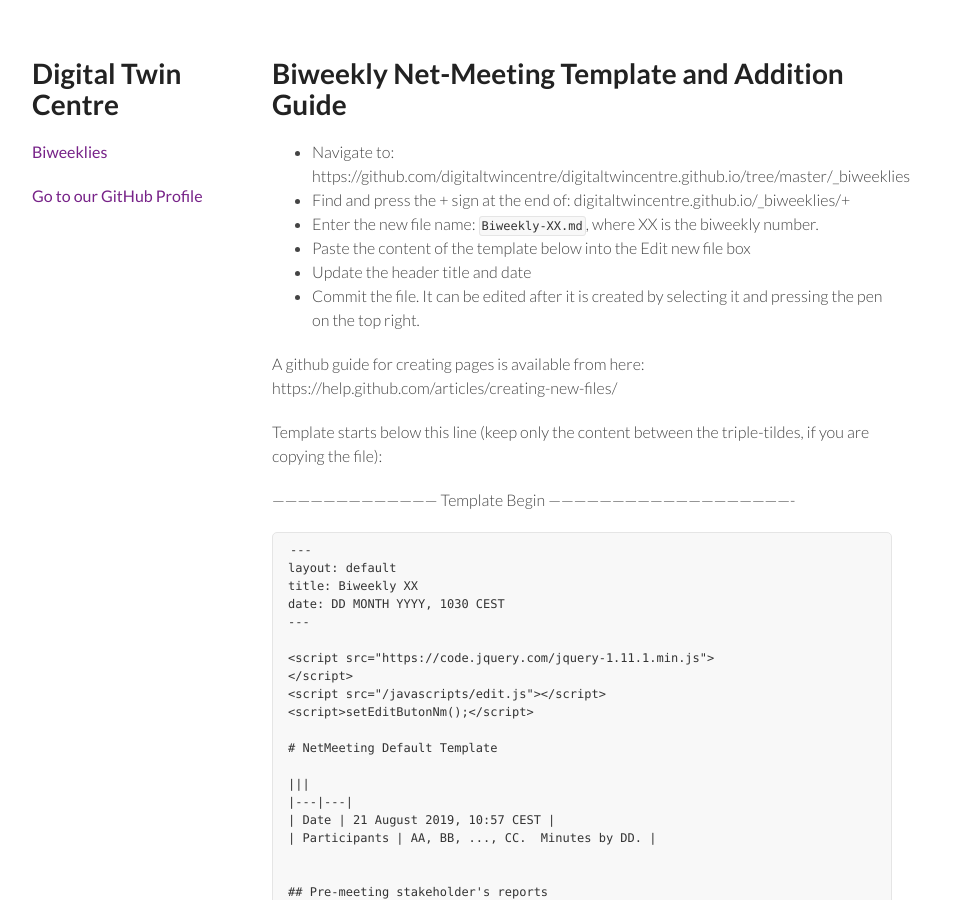
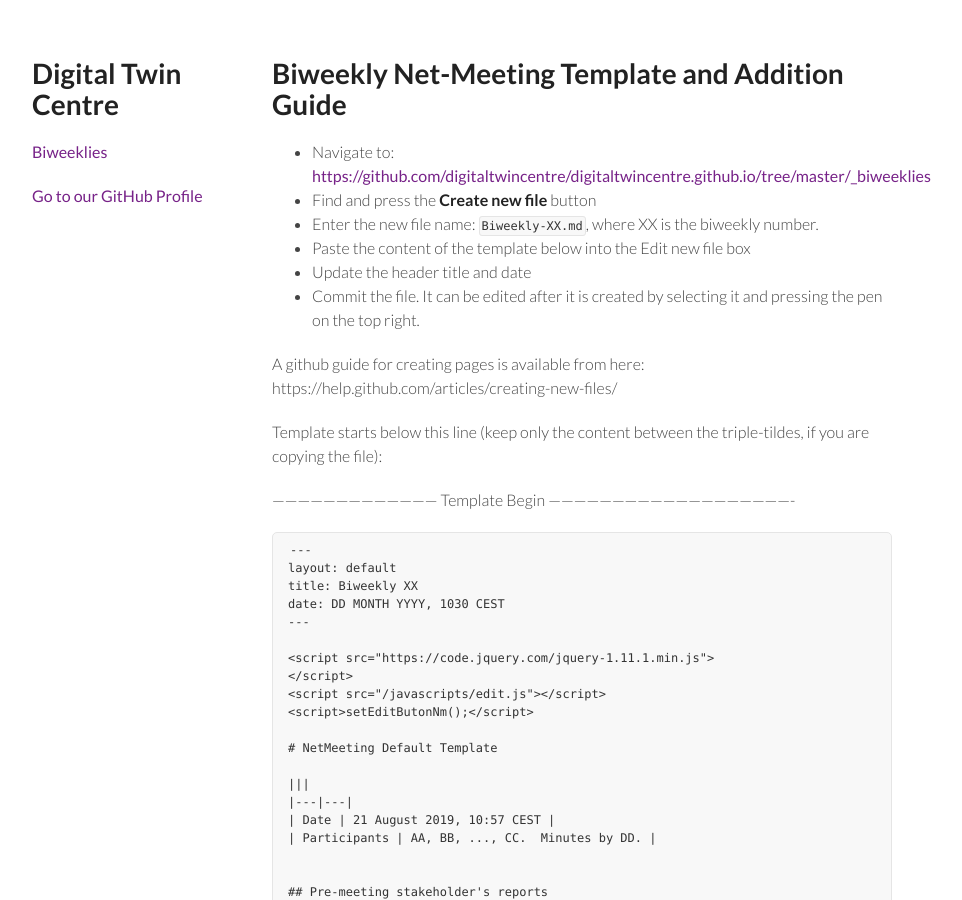
Before and after one commit to digitaltwincentre/digitaltwincentre.github.io, a Jekyll site: the page built from biweeklies/template.md, in a window 1280 px wide and 900 px high. Shown: the whole window, without its empty margins (178-1140 px from the left). Built offline with Jekyll 4.4.1, drawn with Linux system fonts in a browser that asks for light colours.

Commit message:
Updates instructions due to GitHub page updates

```diff
--- a/biweeklies/template.md
+++ b/biweeklies/template.md
@@ -7,8 +7,8 @@ date:  2019-08-21 10:30 CET
 
 <!-- _This template should be copied to the `_biweeklies/` directory and edited appropriately._ -->
 
-* Navigate to: https://github.com/digitaltwincentre/digitaltwincentre.github.io/tree/master/_biweeklies
-* Find and press the + sign at the end of: digitaltwincentre.github.io/_biweeklies/+
+* Navigate to: [https://github.com/digitaltwincentre/digitaltwincentre.github.io/tree/master/_biweeklies](https://github.com/digitaltwincentre/digitaltwincentre.github.io/tree/master/_biweeklies)
+* Find and press the **Create new file** button
 * Enter the new file name: `Biweekly-XX.md`, where XX is the biweekly number.
 * Paste the content of the template below into the Edit new file box
 * Update the header title and date
```
